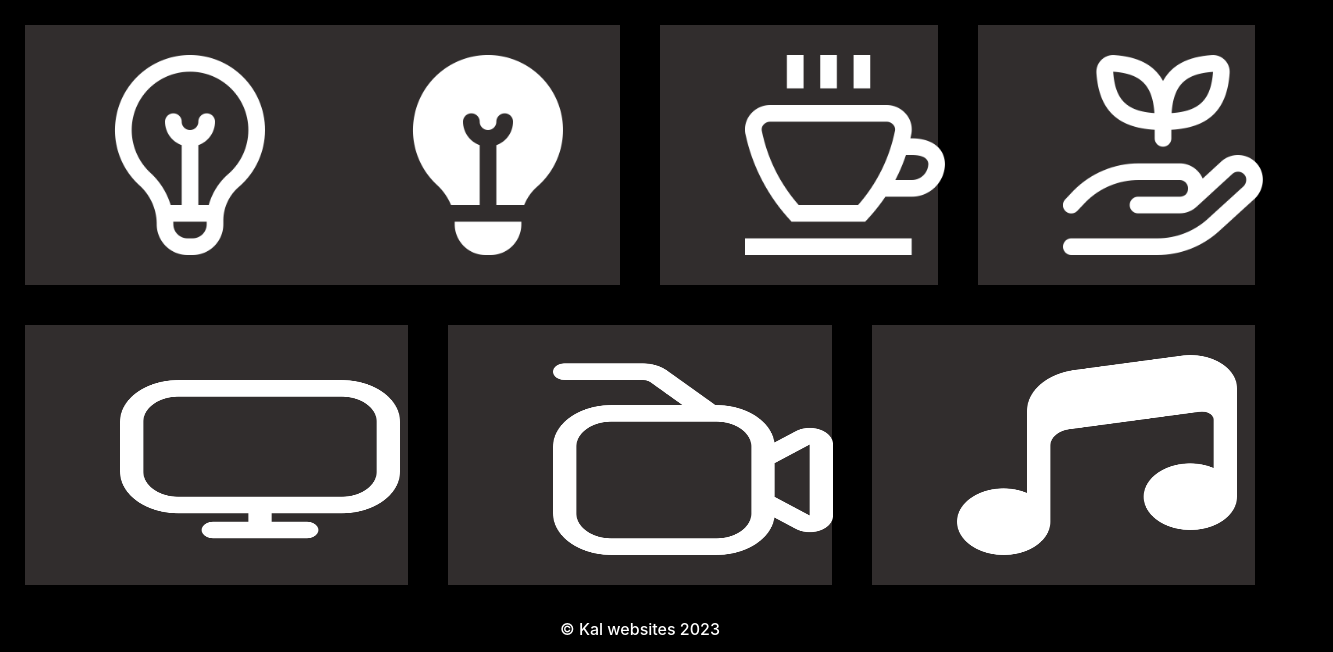
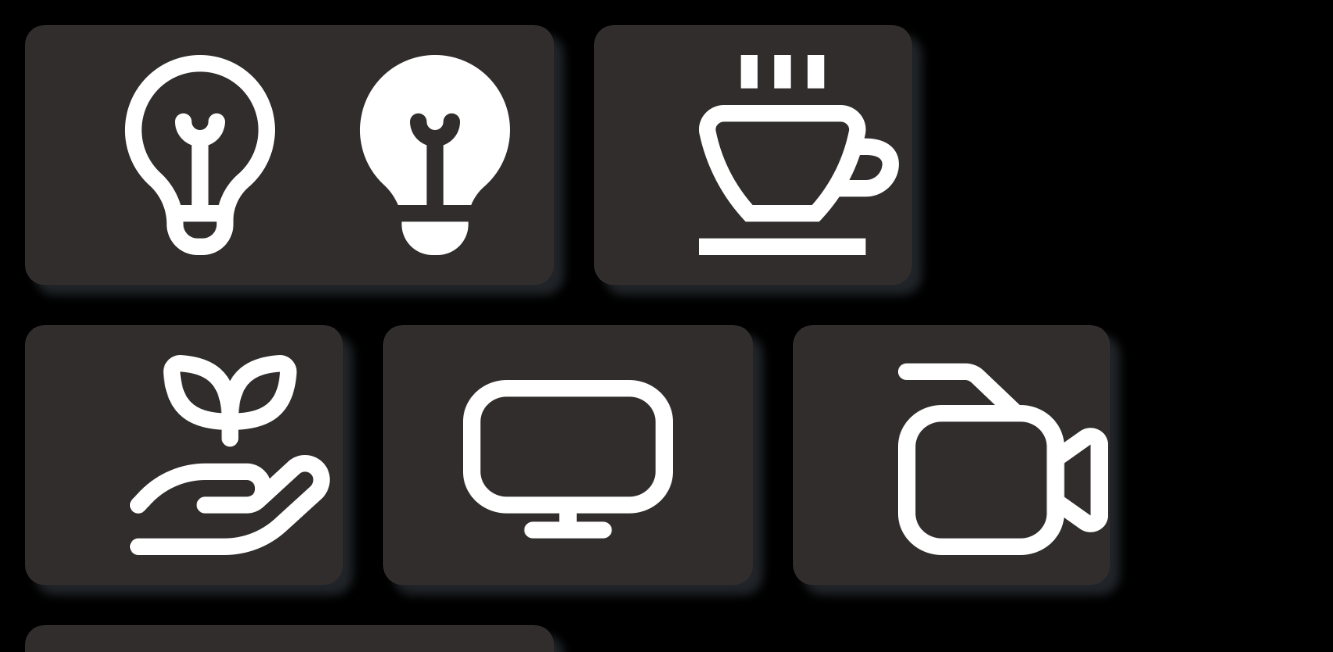
Before and after one commit to kal33147/Panel-IoT, a plain HTML site: page index.html in a window 1280 px wide. Shown: the part 93-745 px from the top of the page, 1333 px wide, since content can reach past the window. Drawn offline with nearby package versions, Linux system fonts and the light colour scheme.

Commit message:
Sombra y acomido de divs

```diff
--- a/index.html
+++ b/index.html
@@ -19,7 +19,7 @@
 
     <section>
             <div class="row">
-                <div class="col-6 p1">
+                <div class="col-5 p1">
                     <div class="row">
                         <div class="col-6 mini1"><img src="/img/bulb.png" alt=""></div>
                         <div class="col-6 mini2"><img src="/img/bulb fill.png" alt=""></div>
@@ -35,19 +35,20 @@
                         <div class="col-6 mini4"><img src="/img/hand-holding-seeding.png" alt=""></div>
                     </div>
                 </div>
-                <div class="col-4 p4">
+                <div class="col- p4">
                     <div class="row">
                         <div class="col-6 mini5"><img src="/img/screen.png" alt=""></div>
                     </div>
                 </div>
-                <div class="col-4 p5">
+                <div class="col-3 p5">
                     <div class="row">
                         <div class="col-6 mini6"><img src="/img/video-camera.png" alt=""></div>
                     </div>
                 </div>
-                <div class="col-4 p6">
+                <div class="col-5 p6">
                     <div class="row">
-                        <div class="col-6 mini7"><img src="/img/music-alt.png" alt=""></div>
+                        <div class="col-6 mini7"><img src="/img/volume.png" alt=""></div>
+                        <div class="col-6 mini8"><img src="/img/volume-down.png" alt=""></div>
                     </div>
                 </div>
             </div>
--- a/styles.css
+++ b/styles.css
@@ -15,73 +15,91 @@ section{
     height: 100%;
     padding: 0 20px;
 }
-
+.p1.p2.p3.p4.p5.p6{
+    cursor: pointer;
+}
 .p1{
     background-color: rgb(49, 45, 45);
-    border: 20px solid black;
-    height: 300px;
+    margin: 20px;
+    height: 260px;
+    border-radius: 20px;
+    box-shadow: 10px 10px 10px ;
 }
 .p2{
     background-color: rgb(49, 45, 45);
-    border: 20px solid black;
-    height: 300px;
+    margin: 20px;
+    height: 260px;
+    border-radius: 20px;
+    box-shadow: 10px 10px 10px;
 }
 .p3{
     background-color: rgb(49, 45, 45);
-    border: 20px solid black;
-    height: 300px;
+    margin: 20px;
+    height: 260px;
+    border-radius: 20px;
+    box-shadow: 10px 10px 10px;
 }
 .p4{
     background-color: rgb(49, 45, 45);
-    border: 20px solid black;
-    height: 300px;
+    margin: 20px;
+    height: 260px;
+    border-radius: 20px;
+    box-shadow: 10px 10px 10px;
 }
 .p5{
     background-color: rgb(49, 45, 45);
-    border: 20px solid black;
-    height: 300px;
+    margin: 20px;
+    height: 260px;
+    border-radius: 20px;
+    box-shadow: 10px 10px 10px;
 }
 .p6{
     background-color: rgb(49, 45, 45);
-    border: 20px solid black;
-    height: 300px;
+    margin: 20px;
+    height: 260px;
+    border-radius: 20px;
+    box-shadow: 10px 10px 10px;
 }
 .mini1 img{
     width: 200px;
     height: 200px;
-    margin: 30px 50px;
+    margin: 30px 30px 30px 60px;
 }
 .mini2 img{
     width: 200px;
     height: 200px;
-    margin: 30px 50px;
+    margin: 30px 60px 30px 30px;
 }
 .mini3 img{
     width: 200px;
     height: 200px;
-    margin: 30px 70px;
+    margin: 30px 90px;
 }
 .mini4 img{
     width: 200px;
     height: 200px;
-    margin: 30px 70px;
+    margin: 30px 90px;
 }
 .mini5 img{
-    width: 280px;
+    width: 210px;
     height: 200px;
     margin: 30px 80px;
 }
 .mini6 img{
-    width: 280px;
+    width: 210px;
     height: 200px;
     margin: 30px 90px;
 }
 .mini7 img{
-    width: 280px;
+    width: 200px;
     height: 200px;
-    margin: 30px 70px;
+    margin: 30px 30px 30px 80px;
 }
-
+.mini8 img{
+    width: 200px;
+    height: 200px;
+    margin: 30px 80px 30px 50px;
+}
 footer{
 
     height: 70px;
```
Also changed, not shown: img/volume-down.png (added), img/volume.png (added).
